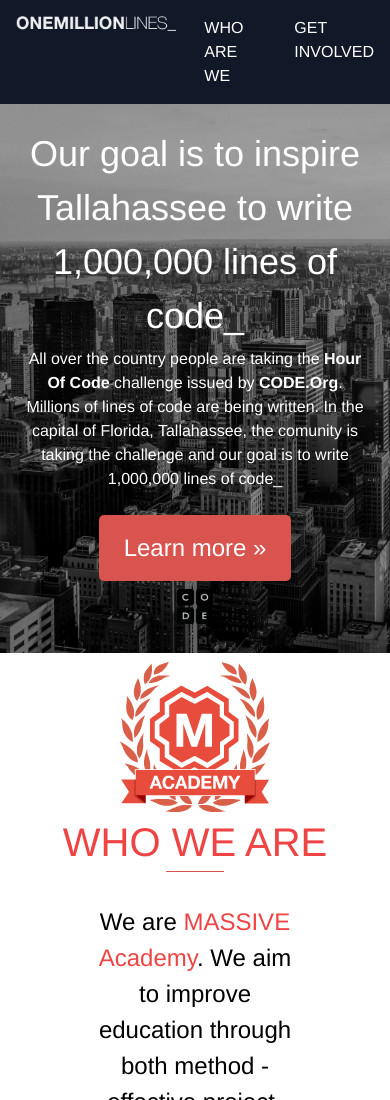
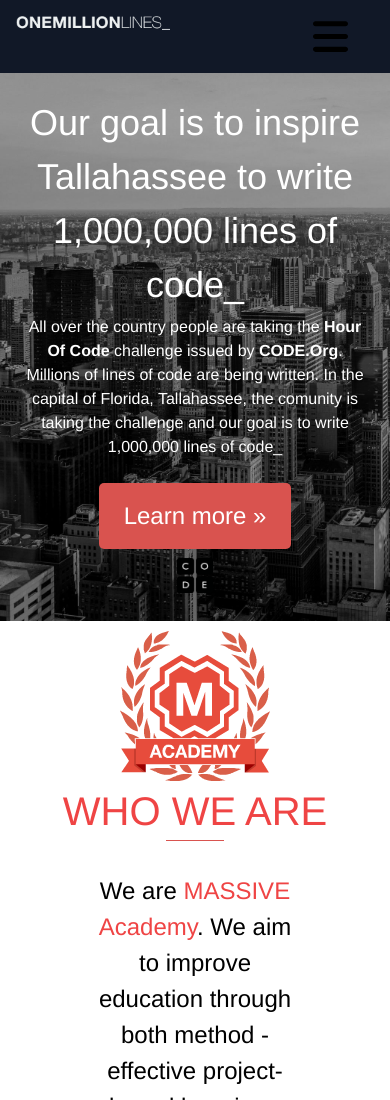
Before and after one commit to Loreshadow/onemillionsproject, a website: page index.html in a window 390 px wide. Shown: the top 1100 px of the page. Drawn offline with Linux system fonts and the light colour scheme.

Commit message:
added menu bars in responsive

```diff
--- a/index.html
+++ b/index.html
@@ -13,7 +13,8 @@
                 <img src="img/top-logo.png" alt="logo de one millions">
             </div>
             <div>
-                <ul class="flex lg:text-2xl">
+                <img src="svg/bars-solid.svg" alt="" class="w-[17.5%] ml-[70%] lg:hidden">
+                <ul class=" hidden flex lg:text-2xl lg:inline-block lg:flex lg:flex-row">
                     <li  class="ml-7 capitalize"><a href="" class="menu-items duration-300 hover:text-gray-400">WHO ARE WE</a></li>
                     <li class="ml-7 capitalize"><a href="" class="menu-items  duration-300 hover:text-gray-400">GET INVOLVED</a></li>
                 </ul>
--- a/src/style.css
+++ b/src/style.css
@@ -33,7 +33,6 @@
     margin-left: 15%;
   }
 
-
   #description-tittle::after {
     content: "";
     display: inline-block;
```
Also changed, not shown: dist/style.css.
